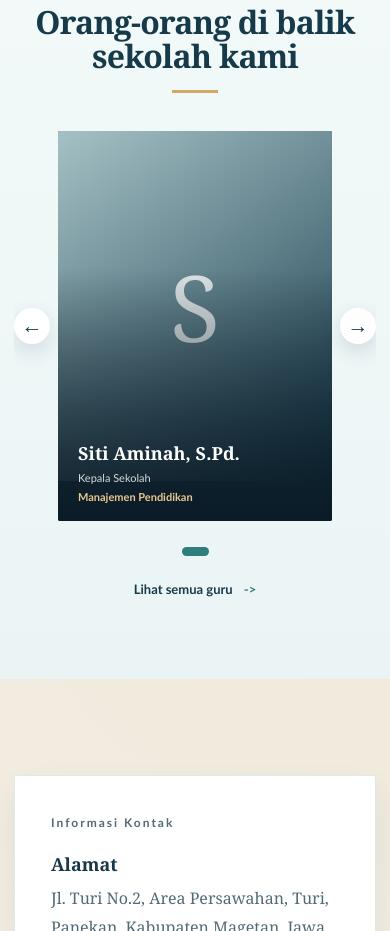
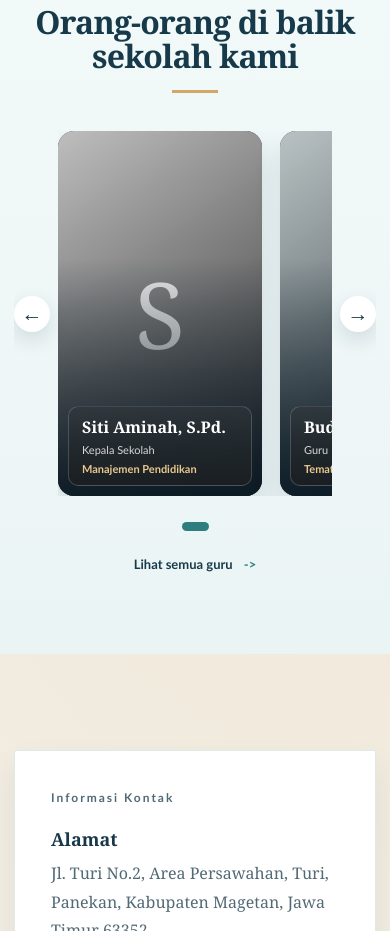
Before and after one commit to OKTAVIO02/SDN-TURI-1, a React (Vite) app in the folder sdn-turi-1/: page / in a window 390 px wide. Shown: the part 4260-5191 px from the top of the page. Built offline with nearby package versions, Linux system fonts and the light colour scheme; no server answers.

Commit message:
update tampilan guru

```diff
--- a/sdn-turi-1/src/App.css
+++ b/sdn-turi-1/src/App.css
@@ -462,16 +462,17 @@ body { background: #f6f3ee; color: var(--ink-soft); }
 .accent-card { background: #f8f0e1; border-color: rgba(215, 176, 109, .5); }
 .avatar { background: #ead6ad; }
 .teacher-card { overflow: hidden; padding-top: 0; }
-.teacher-card { background: #163a4b; border: 0; border-radius: 2px; min-height: 280px; padding: 0; position: relative; }
-.teacher-photo { background: linear-gradient(145deg, #a5c1c5, #163a4b); display: block; height: 280px; object-fit: cover; width: 100%; }
+.teacher-card { background: #163a4b; border: 0; border-radius: 16px; min-height: 280px; padding: 0; position: relative; }
+.teacher-photo { background: linear-gradient(145deg, #a5c1c5, #163a4b); display: block; filter: grayscale(1) contrast(1.04); height: 280px; object-fit: cover; object-position: center 18%; width: 100%; }
 .teacher-photo-fallback { align-items: center; display: flex; justify-content: center; }
 .teacher-photo-fallback span { color: rgba(255,255,255,.78); font-family: Georgia, serif; font-size: 92px; }
 .teacher-card::after { background: linear-gradient(180deg, transparent 35%, rgba(10,25,36,.94) 100%); content: ''; inset: 0; pointer-events: none; position: absolute; }
-.teacher-card-copy { bottom: 0; color: #fff; left: 0; padding: 22px 20px 18px; position: absolute; right: 0; z-index: 1; }
-.teacher-card h3 { color: #fff; font-family: Georgia, serif; font-size: 18px; line-height: 1.15; margin: 0 0 5px; }
+.teacher-card-copy { backdrop-filter: blur(7px); background: linear-gradient(180deg, rgba(50, 57, 61, .58), rgba(27, 31, 34, .9)); border: 1px solid rgba(255,255,255,.18); border-radius: 10px; bottom: 10px; color: #fff; left: 10px; padding: 11px 13px 10px; position: absolute; right: 10px; z-index: 1; }
+.teacher-card h3 { color: #fff; font-family: Georgia, serif; font-size: 16px; line-height: 1.15; margin: 0 0 4px; }
 .teacher-card p, .teacher-card small { color: rgba(255,255,255,.82); display: block; font-family: 'Trebuchet MS', sans-serif; font-size: 11px; margin: 0; }
 .teacher-card small { color: #e9c890; margin-top: 3px; }
-.teacher-card:hover { box-shadow: 0 16px 28px rgba(18,59,87,.2); transform: translateY(-4px); }
+.teacher-card:hover, .teacher-card.is-active { box-shadow: 0 20px 34px rgba(18,59,87,.24); transform: translateY(-8px) scale(1.06); z-index: 2; }
+.teacher-card:hover .teacher-photo, .teacher-card.is-active .teacher-photo { filter: grayscale(.7) contrast(1.08); }
 .site-footer { background: var(--navy-deep); }
 .admin-shell { background: #f1f5f3; }
 .admin-sidebar { background: var(--ink); }
@@ -750,11 +751,11 @@ nav { gap: 8px; }
 .teacher-section .section-header h2 { color: var(--institution-navy); }
 .teacher-carousel { align-items: center; display: flex; gap: 18px; }
 .teacher-viewport { flex: 1; min-width: 0; overflow: hidden; }
-.teacher-track { display: flex; gap: 22px; transform: translateX(calc(var(--teacher-slide) * -33.333% - var(--teacher-slide) * 7.333px)); transition: transform 700ms cubic-bezier(.22, 1, .36, 1); }
-.teacher-track .teacher-card { animation: teacher-card-enter 700ms cubic-bezier(.22, 1, .36, 1) both; box-shadow: 0 14px 28px rgba(18,59,87,.14); flex: 0 0 calc((100% - 44px) / 3); min-height: 350px; overflow: hidden; position: relative; transition: box-shadow 240ms ease, transform 240ms ease, filter 240ms ease, opacity 240ms ease; }
+.teacher-track { display: flex; gap: 18px; transform: translateX(calc(var(--teacher-slide) * -222px)); transition: transform 700ms cubic-bezier(.22, 1, .36, 1); }
+.teacher-track .teacher-card { animation: teacher-card-enter 700ms cubic-bezier(.22, 1, .36, 1) both; box-shadow: 0 14px 28px rgba(18,59,87,.14); flex: 0 0 204px; min-height: 365px; overflow: hidden; position: relative; transition: box-shadow 240ms ease, transform 240ms ease, filter 240ms ease, opacity 240ms ease; }
 .teacher-track .teacher-card:hover { box-shadow: 0 20px 34px rgba(18,59,87,.22); filter: saturate(1.08); transform: translateY(-7px) scale(0.985); }
 .teacher-track .teacher-card:not(:hover) { opacity: 0.94; }
-.teacher-track .teacher-card .teacher-photo { height: 350px; transition: transform 260ms ease, filter 260ms ease; transform-origin: center; }
+.teacher-track .teacher-card .teacher-photo { height: 365px; transition: transform 260ms ease, filter 260ms ease; transform-origin: center; }
 .teacher-track .teacher-card:hover .teacher-photo { transform: scale(1.04); filter: contrast(1.06); }
 .carousel-button { align-items: center; background: #fff; border: 0; border-radius: 50%; box-shadow: 0 8px 20px rgba(18,59,87,.14); color: var(--institution-navy); cursor: pointer; display: flex; flex: 0 0 42px; font-size: 21px; height: 42px; justify-content: center; padding: 0; transition: background 180ms ease, color 180ms ease, transform 180ms ease; width: 42px; z-index: 1; }
 .carousel-button:hover { background: var(--institution-gold); transform: scale(1.08); }
@@ -779,8 +780,8 @@ nav { gap: 8px; }
   .welcome-card { padding: 30px 24px; }
   .teacher-section { padding: 75px 0 82px; }
   .teacher-carousel { gap: 8px; }
-  .teacher-track { transform: translateX(calc(var(--teacher-slide) * -100% - var(--teacher-slide) * 22px)); }
-  .teacher-track .teacher-card { flex-basis: 100%; min-height: 390px; }
-  .teacher-track .teacher-photo { height: 390px; }
+  .teacher-track { transform: translateX(calc(var(--teacher-slide) * -222px)); }
+  .teacher-track .teacher-card { flex-basis: min(82vw, 204px); min-height: 365px; }
+  .teacher-track .teacher-photo { height: 365px; }
   .carousel-button { flex-basis: 36px; height: 36px; width: 36px; }
 }
--- a/sdn-turi-1/src/components/CardGuru.jsx
+++ b/sdn-turi-1/src/components/CardGuru.jsx
@@ -1,7 +1,7 @@
-function CardGuru({ teacher }) {
+function CardGuru({ teacher, isActive = false }) {
   const photoSource = teacher.photo_url && (teacher.photo_url.startsWith('http') ? teacher.photo_url : `https://sdn1turi.my.id${teacher.photo_url}`)
 
-  return <article className="info-card teacher-card">{photoSource ? <img className="teacher-photo" src={photoSource} alt={`Foto ${teacher.name}`} /> : <div className="teacher-photo teacher-photo-fallback"><span>{teacher.name.charAt(0)}</span></div>}<div className="teacher-card-copy"><h3>{teacher.name}</h3><p>{teacher.role}</p><small>{teacher.subject}</small></div></article>
+  return <article className={`info-card teacher-card${isActive ? ' is-active' : ''}`}>{photoSource ? <img className="teacher-photo" src={photoSource} alt={`Foto ${teacher.name}`} /> : <div className="teacher-photo teacher-photo-fallback"><span>{teacher.name.charAt(0)}</span></div>}<div className="teacher-card-copy"><h3>{teacher.name}</h3><p>{teacher.role}</p><small>{teacher.subject}</small></div></article>
 }
 
 export default CardGuru
--- a/sdn-turi-1/src/pages/Home.jsx
+++ b/sdn-turi-1/src/pages/Home.jsx
@@ -198,7 +198,7 @@ function Home() {
               <button className="carousel-button carousel-prev" type="button" onClick={() => setTeacherSlide((currentSlide) => Math.max(currentSlide - 1, 0))} aria-label="Guru sebelumnya">&larr;</button>
               <div className="teacher-viewport">
                 <div className="teacher-track" style={{ '--teacher-slide': teacherSlide }}>
-                  {teachers.map((teacher, index) => <CardGuru key={teacher.id || `${teacher.name}-${index}`} teacher={teacher} />)}
+                  {teachers.map((teacher, index) => <CardGuru key={teacher.id || `${teacher.name}-${index}`} teacher={teacher} isActive={index === teacherSlide + 1} />)}
                 </div>
               </div>
               <button className="carousel-button carousel-next" type="button" onClick={() => setTeacherSlide((currentSlide) => Math.min(currentSlide + 1, Math.max(teachers.length - 3, 0)))} aria-label="Guru berikutnya">&rarr;</button>
```
